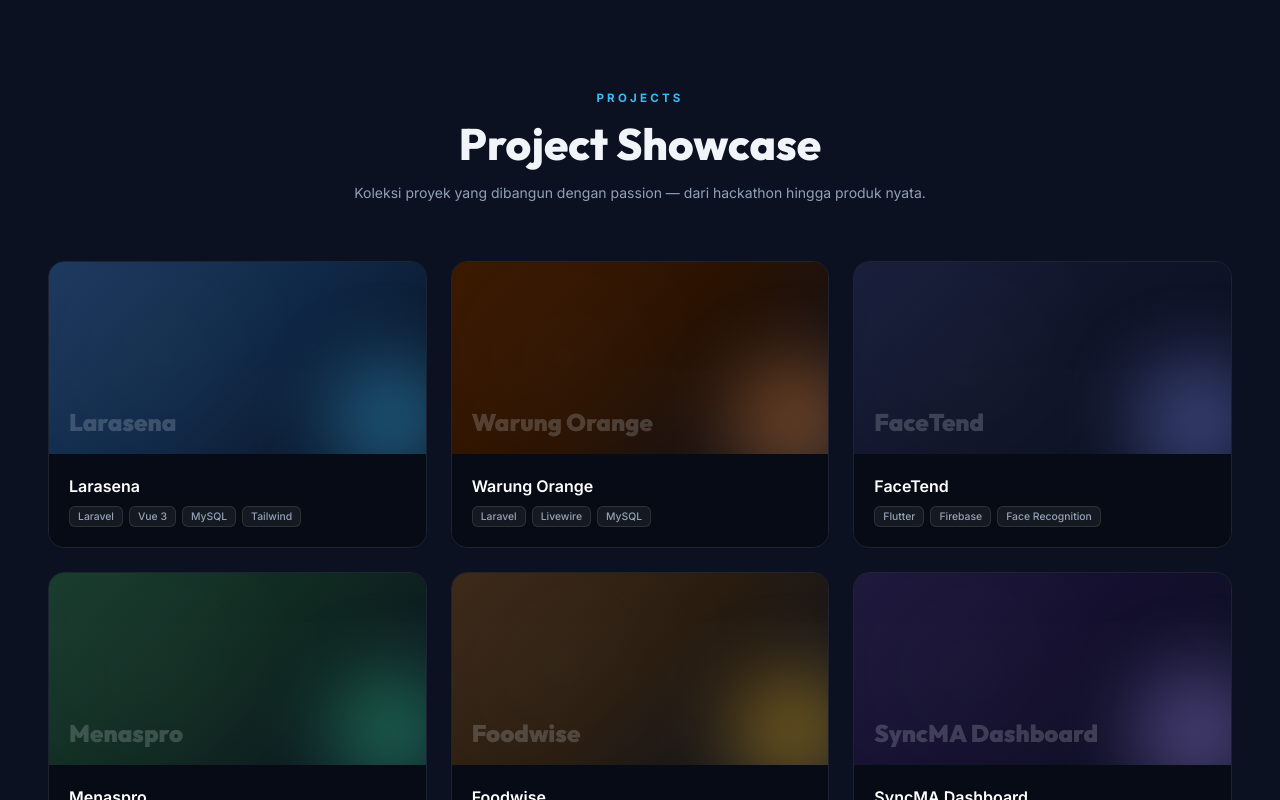
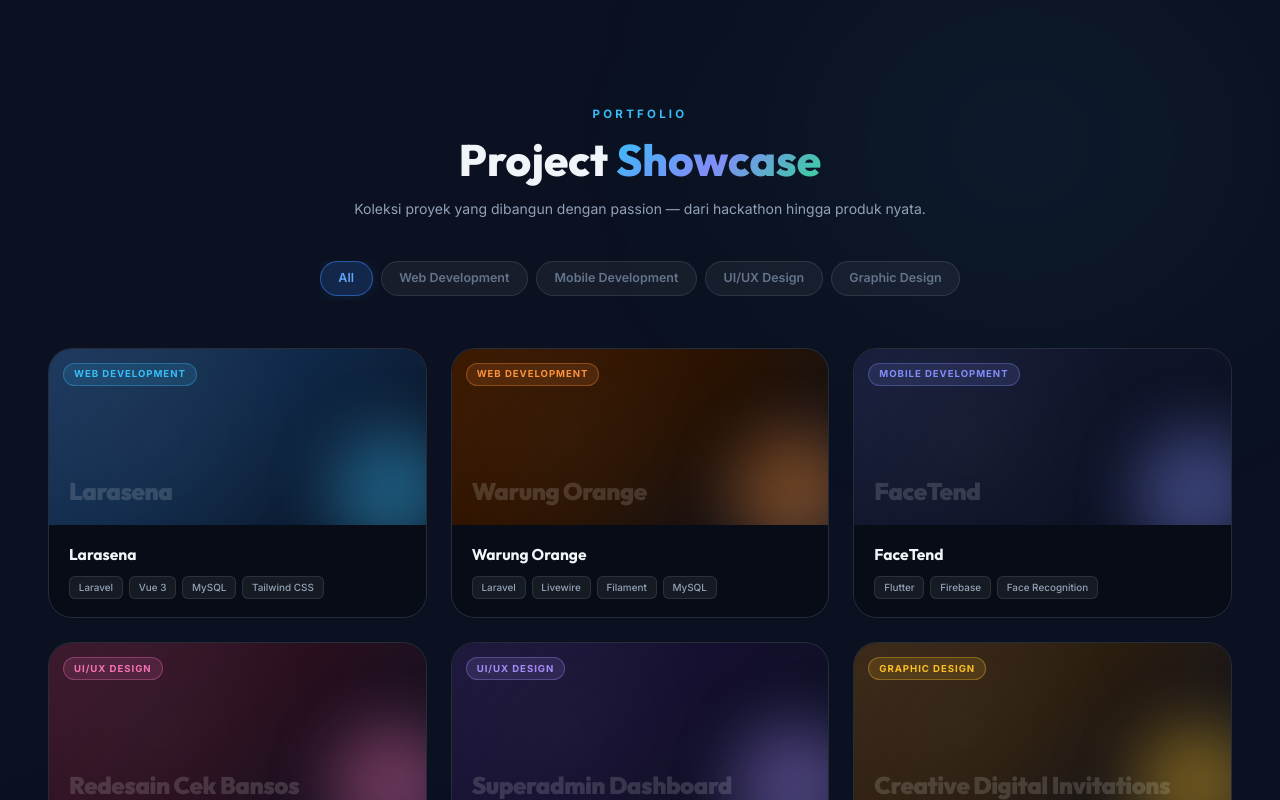
Before and after one commit to Nadzare/nadzareka-porto, a Vue app: page / in a window 1280 px wide. Shown: the part 5220-6020 px from the top of the page. Built offline with nearby package versions, Linux system fonts and the light colour scheme.

Commit message:
project style

```diff
--- a/src/components/ProjectsSection.vue
+++ b/src/components/ProjectsSection.vue
@@ -1,173 +1,221 @@
 <script setup lang="ts">
-import { ref, onMounted } from 'vue'
+import { ref, computed, onMounted } from 'vue'
 
+/* ─────────────────────────────────────────────────────────────
+   DATA
+───────────────────────────────────────────────────────────── */
 interface Project {
-  name: string
+  id: number
+  title: string
+  category: string
   description: string
-  tags: string[]
+  techStack: string[]
+  accentColor: string
   gradient: string
-  accentColor: string
   github?: string
   live?: string
 }
 
 const projects: Project[] = [
   {
-    name: 'Larasena',
-    description:
-      'Platform manajemen seni & budaya berbasis web. Fitur event management, galeri karya, dan sistem ticketing built with Laravel & Vue.',
-    tags: ['Laravel', 'Vue 3', 'MySQL', 'Tailwind'],
+    id: 1,
+    title: 'Larasena',
+    category: 'Web Development',
+    description: 'Marketplace batik online terintegrasi peta Leaflet JS dan fitur Generate AI Batik.',
+    techStack: ['Laravel', 'Vue 3', 'MySQL', 'Tailwind CSS'],
+    accentColor: '#38bdf8',
     gradient: 'linear-gradient(135deg, #1e3a5f 0%, #0f2847 50%, #0b1120 100%)',
-    accentColor: '#38bdf8',
     github: '#',
     live: '#',
   },
   {
-    name: 'Warung Orange',
-    description:
-      'Sistem POS (Point of Sale) untuk warung makan dengan fitur manajemen menu, transaksi real-time, dan laporan penjualan.',
-    tags: ['Laravel', 'Livewire', 'MySQL'],
+    id: 2,
+    title: 'Warung Orange',
+    category: 'Web Development',
+    description: 'Marketplace interaktif UMKM dengan sistem pembayaran terintegrasi Midtrans.',
+    techStack: ['Laravel', 'Livewire', 'Filament', 'MySQL'],
+    accentColor: '#fb923c',
     gradient: 'linear-gradient(135deg, #3d1a00 0%, #2a1200 50%, #0b1120 100%)',
-    accentColor: '#fb923c',
     github: '#',
   },
   {
-    name: 'FaceTend',
-    description:
-      'Aplikasi absensi berbasis pengenalan wajah untuk pengelolaan kehadiran karyawan dengan akurasi tinggi.',
-    tags: ['Flutter', 'Firebase', 'Face Recognition'],
+    id: 3,
+    title: 'FaceTend',
+    category: 'Mobile Development',
+    description: 'Sistem absensi karyawan menggunakan Face Recognition API dan validasi geolokasi.',
+    techStack: ['Flutter', 'Firebase', 'Face Recognition'],
+    accentColor: '#818cf8',
     gradient: 'linear-gradient(135deg, #1a1f3d 0%, #0f1429 50%, #0b1120 100%)',
-    accentColor: '#818cf8',
     github: '#',
   },
   {
-    name: 'Menaspro',
-    description:
-      'Aplikasi manajemen proyek tim dengan kanban board, task tracking, dan kolaborasi real-time antar anggota.',
-    tags: ['Vue 3', 'Node.js', 'PostgreSQL', 'Socket.io'],
-    gradient: 'linear-gradient(135deg, #1a3d2f 0%, #0f2920 50%, #0b1120 100%)',
-    accentColor: '#34d399',
-    github: '#',
+    id: 4,
+    title: 'Redesain Cek Bansos',
+    category: 'UI/UX Design',
+    description: 'Challenge project redesain aplikasi Cek Bansos Kemensos berfokus pada kemudahan pengguna.',
+    techStack: ['Figma', 'Prototyping', 'UX Research'],
+    accentColor: '#f472b6',
+    gradient: 'linear-gradient(135deg, #3d1a2e 0%, #290f1e 50%, #0b1120 100%)',
     live: '#',
   },
   {
-    name: 'Foodwise',
-    description:
-      'Aplikasi rekomendasi makanan berdasarkan kandungan gizi & preferensi diet, dengan fitur meal planning mingguan.',
-    tags: ['Flutter', 'Dart', 'Firebase', 'REST API'],
+    id: 5,
+    title: 'Superadmin Dashboard',
+    category: 'UI/UX Design',
+    description: 'Perancangan UI/UX interaktif untuk sistem manajemen superadmin perusahaan.',
+    techStack: ['Figma', 'Design System', 'Wireframing'],
+    accentColor: '#a78bfa',
+    gradient: 'linear-gradient(135deg, #1f1a3d 0%, #140f2e 50%, #0b1120 100%)',
+    live: '#',
+  },
+  {
+    id: 6,
+    title: 'Creative Digital Invitations',
+    category: 'Graphic Design',
+    description: 'Desain undangan pernikahan digital dan gift card ulang tahun kreatif berbasis website.',
+    techStack: ['Photoshop', 'Illustrator', 'HTML/CSS'],
+    accentColor: '#fbbf24',
     gradient: 'linear-gradient(135deg, #3d2a1a 0%, #291c0f 50%, #0b1120 100%)',
-    accentColor: '#fbbf24',
+    live: '#',
+  },
+  {
+    id: 7,
+    title: 'Nasi Kebuli Ajibarang',
+    category: 'Web Development',
+    description: 'Digitalisasi dan sistem manajemen operasional untuk UMKM Nasi Kebuli.',
+    techStack: ['Laravel', 'Filament', 'Tailwind CSS'],
+    accentColor: '#f87171',
+    gradient: 'linear-gradient(135deg, #3d1a1a 0%, #290f0f 50%, #0b1120 100%)',
     github: '#',
   },
   {
-    name: 'SyncMA Dashboard',
-    description:
-      'Dashboard analytics & manajemen untuk platform SyncMA — visualisasi data, monitoring performa, dan insight pengguna.',
-    tags: ['Vue 3', 'TypeScript', 'Chart.js', 'Tailwind'],
-    gradient: 'linear-gradient(135deg, #1f1a3d 0%, #140f2e 50%, #0b1120 100%)',
-    accentColor: '#a78bfa',
-    github: '#',
-    live: '#',
-  },
-  {
-    name: 'Nasi Kebuli Ajibarang',
-    description:
-      'Website profil & pemesanan online untuk restoran lokal dengan sistem manajemen menu dan reservasi meja.',
-    tags: ['Laravel', 'Blade', 'MySQL', 'Bootstrap'],
-    gradient: 'linear-gradient(135deg, #3d1a1a 0%, #290f0f 50%, #0b1120 100%)',
-    accentColor: '#f87171',
-    github: '#',
-  },
-  {
-    name: 'Ticketing System',
-    description:
-      'Sistem tiket digital event Tuk Sirah — QR code generation, verifikasi gerbang, dan dashboard panitia real-time.',
-    tags: ['Laravel', 'Vue 3', 'QR Code', 'MySQL'],
-    gradient: 'linear-gradient(135deg, #1a2d3d 0%, #0f1f2e 50%, #0b1120 100%)',
-    accentColor: '#22d3ee',
+    id: 8,
+    title: 'Menaspro',
+    category: 'Web Development',
+    description: 'Implementasi K-Means Clustering untuk analisis data keaktifan mahasiswa.',
+    techStack: ['Python', 'Scikit-Learn', 'Data Visualization'],
+    accentColor: '#34d399',
+    gradient: 'linear-gradient(135deg, #1a3d2f 0%, #0f2920 50%, #0b1120 100%)',
     github: '#',
     live: '#',
   },
 ]
 
-const headerRef = ref<HTMLElement | null>(null)
-const cardRefs = ref<HTMLElement[]>([])
+/* ─────────────────────────────────────────────────────────────
+   FILTER SYSTEM
+───────────────────────────────────────────────────────────── */
+const categories = ['All', 'Web Development', 'Mobile Development', 'UI/UX Design', 'Graphic Design']
+const activeCategory = ref('All')
+
+const filteredProjects = computed(() =>
+  activeCategory.value === 'All'
+    ? projects
+    : projects.filter((p) => p.category === activeCategory.value),
+)
+
+function setCategory(cat: string) {
+  activeCategory.value = cat
+}
+
+/* ─────────────────────────────────────────────────────────────
+   SCROLL ANIMATION — only header; cards animate via CSS
+───────────────────────────────────────────────────────────── */
+const headerRef  = ref<HTMLElement | null>(null)
+const tabsRef    = ref<HTMLElement | null>(null)
 
 onMounted(() => {
   const observer = new IntersectionObserver(
-    (entries) => {
-      entries.forEach((entry) => {
-        if (entry.isIntersecting) entry.target.classList.add('is-visible')
-      })
-    },
-    { threshold: 0.08 },
+    (entries) => entries.forEach((e) => { if (e.isIntersecting) e.target.classList.add('is-visible') }),
+    { threshold: 0.07 },
   )
-  if (headerRef.value) observer.observe(headerRef.value)
-  cardRefs.value.forEach((el) => el && observer.observe(el))
+  ;[headerRef.value, tabsRef.value].forEach((el) => el && observer.observe(el))
 })
 </script>
 
 <template>
-  <section id="projects" class="py-24 scroll-mt-24">
-    <div class="section-container">
+  <section id="projects" class="relative py-28 scroll-mt-24 overflow-hidden">
 
-      <!-- Header -->
-      <div ref="headerRef" class="fade-in-up mb-14 text-center">
-        <p class="section-label">Projects</p>
-        <h2 class="section-title">Project Showcase</h2>
+    <!-- ── Ambient glows ── -->
+    <div class="proj-glow proj-glow--blue"   aria-hidden="true"></div>
+    <div class="proj-glow proj-glow--purple" aria-hidden="true"></div>
+
+    <div class="section-container relative z-10">
+
+      <!-- ── Section header ── -->
+      <div ref="headerRef" class="fade-in-up mb-10 text-center">
+        <p class="section-label">Portfolio</p>
+        <h2 class="section-title">
+          Project <span class="glow-text">Showcase</span>
+        </h2>
         <p class="text-slate-400 mt-3 max-w-xl mx-auto text-sm leading-relaxed">
           Koleksi proyek yang dibangun dengan passion — dari hackathon hingga produk nyata.
         </p>
       </div>
 
-      <!-- Project Grid -->
-      <div class="grid grid-cols-1 sm:grid-cols-2 xl:grid-cols-3 gap-6">
+      <!-- ══════════════════════════════════════════════════
+           TAB FILTER BAR
+      ══════════════════════════════════════════════════ -->
+      <div ref="tabsRef" class="tabs-wrapper fade-in-up delay-100 mb-12">
+        <div class="tabs-track">
+          <button
+            v-for="cat in categories"
+            :key="cat"
+            class="tab-pill"
+            :class="{ 'tab-pill--active': activeCategory === cat }"
+            @click="setCategory(cat)"
+          >
+            {{ cat }}
+          </button>
+        </div>
+      </div>
+
+      <!-- ══════════════════════════════════════════════════
+           PROJECT GRID — wrapped in TransitionGroup
+      ══════════════════════════════════════════════════ -->
+      <TransitionGroup
+        name="proj"
+        tag="div"
+        class="proj-grid"
+      >
         <article
-          v-for="(project, i) in projects"
-          :key="project.name"
-          :ref="(el) => { if (el) cardRefs[i] = el as HTMLElement }"
-          class="fade-in-up group relative overflow-hidden rounded-2xl cursor-pointer"
-          :class="`delay-${Math.min((i % 3 + 1) * 100, 400)}`"
-          style="border: 1px solid rgba(255,255,255,0.08); transition: transform 0.3s ease, box-shadow 0.3s ease, border-color 0.3s ease;"
-          @mouseover="($event.currentTarget as HTMLElement).style.borderColor = `${project.accentColor}50`; ($event.currentTarget as HTMLElement).style.boxShadow = `0 20px 60px rgba(0,0,0,0.5), 0 0 0 1px ${project.accentColor}20`; ($event.currentTarget as HTMLElement).style.transform = 'translateY(-8px)'"
-          @mouseleave="($event.currentTarget as HTMLElement).style.borderColor = ''; ($event.currentTarget as HTMLElement).style.boxShadow = ''; ($event.currentTarget as HTMLElement).style.transform = ''"
+          v-for="project in filteredProjects"
+          :key="project.id"
+          class="proj-card group"
         >
+          <!-- ── Thumbnail ── -->
+          <div class="proj-thumb" :style="{ background: project.gradient }">
 
-          <!-- Thumbnail with gradient  -->
-          <div
-            class="relative h-48 overflow-hidden"
-            :style="{ background: project.gradient }"
-          >
-            <!-- Pattern overlay -->
+            <!-- Subtle pattern overlay -->
+            <div class="thumb-pattern" aria-hidden="true"></div>
+
+            <!-- Accent glow blob -->
             <div
-              class="absolute inset-0 opacity-20"
-              style="background-image: radial-gradient(circle at 30% 50%, rgba(255,255,255,0.1) 0%, transparent 60%), linear-gradient(45deg, transparent 40%, rgba(255,255,255,0.03) 100%);"
+              class="thumb-glow group-hover:opacity-70 group-hover:scale-150"
+              :style="{ background: project.accentColor }"
+              aria-hidden="true"
             ></div>
-            <!-- Accent glow -->
+
+            <!-- Watermark title -->
+            <div class="thumb-watermark">{{ project.title }}</div>
+
+            <!-- Category badge -->
             <div
-              class="absolute -bottom-8 -right-8 w-32 h-32 rounded-full blur-2xl opacity-40 transition-all duration-500 group-hover:opacity-70 group-hover:scale-150"
-              :style="{ background: project.accentColor }"
-            ></div>
-            <!-- Project name watermark -->
-            <div
-              class="absolute bottom-4 left-5 font-display font-black text-2xl opacity-20 select-none"
-              style="font-family: 'Outfit', sans-serif;"
-            >{{ project.name }}</div>
+              class="thumb-badge"
+              :style="{ background: `${project.accentColor}22`, borderColor: `${project.accentColor}55`, color: project.accentColor }"
+            >
+              {{ project.category }}
+            </div>
 
-            <!-- Hover overlay -->
-            <div
-              class="absolute inset-0 flex flex-col justify-end p-5 translate-y-full group-hover:translate-y-0 transition-transform duration-300 ease-out"
-              style="background: linear-gradient(to top, rgba(7,11,21,0.97) 0%, rgba(7,11,21,0.85) 60%, transparent 100%);"
-            >
+            <!-- Hover reveal overlay -->
+            <div class="thumb-overlay">
               <p class="text-slate-200 text-xs leading-relaxed mb-3">{{ project.description }}</p>
-              <div class="flex gap-2">
+              <div class="flex gap-2 flex-wrap">
                 <a
                   v-if="project.github"
                   :href="project.github"
-                  target="_blank"
-                  rel="noopener"
-                  class="flex items-center gap-1.5 px-3 py-1.5 rounded-full text-xs font-semibold transition-all duration-200"
-                  :style="`background: ${project.accentColor}20; border: 1px solid ${project.accentColor}50; color: ${project.accentColor};`"
+                  target="_blank" rel="noopener"
+                  class="proj-link"
+                  :style="`background:${project.accentColor}20; border-color:${project.accentColor}55; color:${project.accentColor};`"
                 >
                   <svg class="w-3 h-3" viewBox="0 0 24 24" fill="currentColor">
                     <path d="M12 0C5.37 0 0 5.37 0 12c0 5.31 3.44 9.8 8.21 11.39.6.11.82-.26.82-.58 0-.28-.01-1.03-.02-2.03-3.34.73-4.04-1.61-4.04-1.61-.55-1.39-1.34-1.76-1.34-1.76-1.09-.75.08-.73.08-.73 1.21.08 1.85 1.24 1.85 1.24 1.07 1.84 2.81 1.31 3.5 1 .11-.78.42-1.31.76-1.61-2.67-.3-5.47-1.33-5.47-5.93 0-1.31.47-2.38 1.24-3.22-.14-.3-.54-1.52.1-3.18 0 0 1.01-.32 3.3 1.23a11.5 11.5 0 0 1 3-.4c1.02.005 2.04.14 3 .4 2.28-1.55 3.29-1.23 3.29-1.23.64 1.66.24 2.88.12 3.18.77.84 1.23 1.91 1.23 3.22 0 4.61-2.81 5.63-5.48 5.92.43.37.81 1.1.81 2.22 0 1.61-.01 2.9-.01 3.29 0 .32.21.7.82.58C20.57 21.8 24 17.31 24 12c0-6.63-5.37-12-12-12z"/>
@@ -177,15 +225,12 @@
                 <a
                   v-if="project.live"
                   :href="project.live"
-                  target="_blank"
-                  rel="noopener"
-                  class="flex items-center gap-1.5 px-3 py-1.5 rounded-full text-xs font-semibold text-slate-300 transition-all duration-200"
-                  style="background: rgba(255,255,255,0.07); border: 1px solid rgba(255,255,255,0.15);"
+                  target="_blank" rel="noopener"
+                  class="proj-link proj-link--ghost"
                 >
                   <svg class="w-3 h-3" viewBox="0 0 24 24" fill="none" stroke="currentColor" stroke-width="2.5" stroke-linecap="round" stroke-linejoin="round">
                     <path d="M18 13v6a2 2 0 0 1-2 2H5a2 2 0 0 1-2-2V8a2 2 0 0 1 2-2h6"/>
-                    <polyline points="15 3 21 3 21 9"/>
-                    <line x1="10" y1="14" x2="21" y2="3"/>
+                    <polyline points="15 3 21 3 21 9"/><line x1="10" y1="14" x2="21" y2="3"/>
                   </svg>
                   Live
                 </a>
@@ -193,22 +238,288 @@
             </div>
           </div>
 
-          <!-- Card body -->
-          <div class="p-5" style="background: rgba(7, 11, 21, 0.90);">
-            <h3 class="text-white font-semibold text-base mb-2">{{ project.name }}</h3>
-            <div class="flex flex-wrap gap-1.5">
+          <!-- ── Card body ── -->
+          <div class="proj-body">
+            <h3 class="proj-title">{{ project.title }}</h3>
+            <div class="proj-tags">
               <span
-                v-for="tag in project.tags"
+                v-for="tag in project.techStack"
                 :key="tag"
-                class="px-2 py-0.5 rounded-md text-[0.65rem] font-medium"
-                style="background: rgba(255,255,255,0.06); border: 1px solid rgba(255,255,255,0.10); color: #94a3b8;"
-              >{{ tag }}</span>
+                class="proj-tag"
+              >
+                {{ tag }}
+              </span>
             </div>
           </div>
 
         </article>
+      </TransitionGroup>
+
+      <!-- Empty state -->
+      <div
+        v-if="filteredProjects.length === 0"
+        class="text-center py-20 text-slate-500 text-sm"
+      >
+        No projects found in this category yet.
       </div>
 
     </div>
   </section>
 </template>
+
+<style scoped>
+/* ──────────────────────────────────────────────
+   AMBIENT GLOWS
+   ────────────────────────────────────────────── */
+.proj-glow {
+  position: absolute;
+  border-radius: 9999px;
+  filter: blur(130px);
+  pointer-events: none;
+  z-index: 0;
+}
+.proj-glow--blue {
+  width: 600px; height: 400px;
+  top: -60px; right: -60px;
+  background: radial-gradient(ellipse, rgba(56, 189, 248, .13) 0%, transparent 70%);
+  animation: blob-drift-2 22s ease-in-out infinite;
+}
+.proj-glow--purple {
+  width: 500px; height: 380px;
+  bottom: -40px; left: -60px;
+  background: radial-gradient(ellipse, rgba(129, 140, 248, .12) 0%, transparent 70%);
+  animation: blob-drift 26s ease-in-out infinite;
+}
+
+/* ──────────────────────────────────────────────
+   TABS
+   ────────────────────────────────────────────── */
+.tabs-wrapper {
+  display: flex;
+  justify-content: center;
+}
+
+/* Horizontal scroll on narrow screens */
+.tabs-track {
+  display: flex;
+  gap: 0.5rem;
+  overflow-x: auto;
+  padding-bottom: 4px;          /* space for scrollbar on edge */
+  scrollbar-width: none;        /* hide scrollbar Firefox */
+}
+.tabs-track::-webkit-scrollbar { display: none; }
+
+.tab-pill {
+  flex-shrink: 0;
+  padding: 0.45rem 1.1rem;
+  border-radius: 9999px;
+  font-size: 0.78rem;
+  font-weight: 600;
+  font-family: inherit;
+  cursor: pointer;
+  border: 1px solid rgba(255, 255, 255, .10);
+  background: rgba(255, 255, 255, .05);
+  color: #64748b;
+  white-space: nowrap;
+  transition:
+    color 220ms ease,
+    background 220ms ease,
+    border-color 220ms ease,
+    box-shadow 220ms ease,
+    transform 180ms ease;
+}
+.tab-pill:hover:not(.tab-pill--active) {
+  color: #94a3b8;
+  background: rgba(255, 255, 255, .08);
+  border-color: rgba(255, 255, 255, .18);
+}
+.tab-pill--active {
+  background: rgba(59, 130, 246, .20);
+  border-color: rgba(59, 130, 246, .55);
+  color: #60a5fa;
+  box-shadow: 0 0 16px rgba(59, 130, 246, .15);
+}
+
+/* ──────────────────────────────────────────────
+   PROJECT GRID
+   ────────────────────────────────────────────── */
+.proj-grid {
+  display: grid;
+  grid-template-columns: 1fr;
+  gap: 1.5rem;
+}
+@media (min-width: 640px)  { .proj-grid { grid-template-columns: repeat(2, 1fr); } }
+@media (min-width: 1024px) { .proj-grid { grid-template-columns: repeat(3, 1fr); } }
+
+/* ──────────────────────────────────────────────
+   TRANSITION GROUP ANIMATIONS
+   ────────────────────────────────────────────── */
+.proj-enter-active,
+.proj-leave-active {
+  transition: opacity 320ms ease, transform 320ms ease;
+}
+.proj-enter-from {
+  opacity: 0;
+  transform: translateY(16px) scale(0.97);
+}
+.proj-leave-to {
+  opacity: 0;
+  transform: translateY(-10px) scale(0.97);
+}
+/* Keep the grid stable during leave so cards don't jump */
+.proj-leave-active {
+  position: absolute;
+}
+
+/* ──────────────────────────────────────────────
+   PROJECT CARD
+   ────────────────────────────────────────────── */
+.proj-card {
+  position: relative;
+  border-radius: 1.5rem;
+  border: 1px solid rgba(255, 255, 255, .08);
+  background: rgba(30, 41, 59, .40);
+  backdrop-filter: blur(16px);
+  -webkit-backdrop-filter: blur(16px);
+  overflow: hidden;
+  cursor: pointer;
+  transition:
+    transform 300ms cubic-bezier(.4, 0, .2, 1),
+    border-color 300ms ease,
+    box-shadow 300ms ease;
+}
+.proj-card:hover {
+  transform: translateY(-8px);
+  border-color: rgba(56, 189, 248, .40);
+  box-shadow: 0 20px 60px rgba(0, 0, 0, .50), 0 0 0 1px rgba(56, 189, 248, .12);
+}
+
+/* ──────────────────────────────────────────────
+   THUMBNAIL AREA
+   ────────────────────────────────────────────── */
+.proj-thumb {
+  position: relative;
+  height: 11rem;
+  overflow: hidden;
+}
+
+.thumb-pattern {
+  position: absolute;
+  inset: 0;
+  opacity: 0.25;
+  background-image:
+    radial-gradient(circle at 30% 50%, rgba(255,255,255,.12) 0%, transparent 60%),
+    linear-gradient(45deg, transparent 40%, rgba(255,255,255,.03) 100%);
+}
+
+.thumb-glow {
+  position: absolute;
+  bottom: -2rem;
+  right: -2rem;
+  width: 8rem;
+  height: 8rem;
+  border-radius: 9999px;
+  filter: blur(2rem);
+  opacity: 0.40;
+  transition: opacity 500ms ease, transform 500ms ease;
+}
+.group:hover .thumb-glow {
+  opacity: 0.70;
+  transform: scale(1.5);
+}
+
+.thumb-watermark {
+  position: absolute;
+  bottom: 1rem;
+  left: 1.25rem;
+  font-family: 'Outfit', sans-serif;
+  font-weight: 900;
+  font-size: 1.5rem;
+  opacity: 0.15;
+  user-select: none;
+  color: #fff;
+  pointer-events: none;
+  letter-spacing: -0.02em;
+}
+
+.thumb-badge {
+  position: absolute;
+  top: 0.875rem;
+  left: 0.875rem;
+  padding: 0.2rem 0.625rem;
+  border-radius: 9999px;
+  border: 1px solid;
+  font-size: 0.6rem;
+  font-weight: 700;
+  text-transform: uppercase;
+  letter-spacing: 0.1em;
+}
+
+/* Hover reveal overlay */
+.thumb-overlay {
+  position: absolute;
+  inset: 0;
+  display: flex;
+  flex-direction: column;
+  justify-content: flex-end;
+  padding: 1.25rem;
+  background: linear-gradient(to top, rgba(7,11,21,.97) 0%, rgba(7,11,21,.88) 55%, transparent 100%);
+  transform: translateY(100%);
+  transition: transform 300ms cubic-bezier(.4, 0, .2, 1);
+}
+.group:hover .thumb-overlay {
+  transform: translateY(0);
+}
+
+/* ── Thumbnail action links ── */
+.proj-link {
+  display: inline-flex;
+  align-items: center;
+  gap: 0.35rem;
+  padding: 0.3rem 0.7rem;
+  border-radius: 9999px;
+  border: 1px solid;
+  font-size: 0.7rem;
+  font-weight: 600;
+  text-decoration: none;
+  transition: opacity 200ms ease;
+}
+.proj-link:hover { opacity: 0.85; }
+.proj-link--ghost {
+  background: rgba(255,255,255,.07) !important;
+  border-color: rgba(255,255,255,.18) !important;
+  color: #cbd5e1 !important;
+}
+
+/* ──────────────────────────────────────────────
+   CARD BODY
+   ────────────────────────────────────────────── */
+.proj-body {
+  padding: 1.125rem 1.25rem;
+  background: rgba(7, 11, 21, .85);
+}
+
+.proj-title {
+  font-family: var(--font-display, 'Outfit', sans-serif);
+  font-size: 0.975rem;
+  font-weight: 700;
+  color: #f1f5f9;
+  margin: 0 0 0.625rem;
+}
+
+.proj-tags {
+  display: flex;
+  flex-wrap: wrap;
+  gap: 0.375rem;
+}
+
+.proj-tag {
+  padding: 0.2rem 0.55rem;
+  border-radius: 0.375rem;
+  font-size: 0.62rem;
+  font-weight: 500;
+  color: #94a3b8;
+  background: rgba(255, 255, 255, .06);
+  border: 1px solid rgba(255, 255, 255, .10);
+}
+</style>
```
